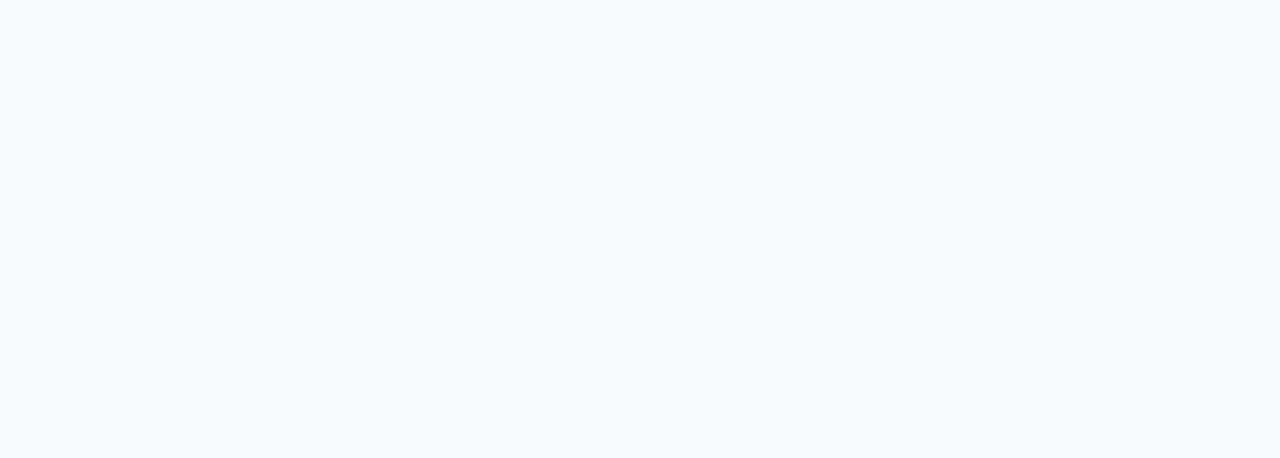
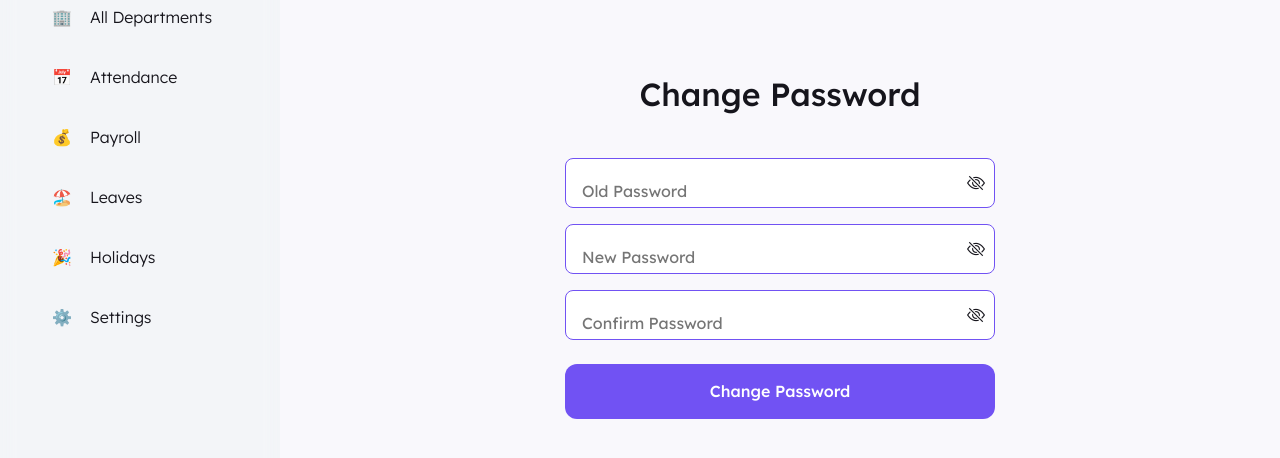
Before and after one commit to huyleo03/HRMS, a React (Create React App) app in the folder Frontend/: page /change-password in a window 1280 px wide. Before the commit this address had no page. Shown: the part 238-696 px from the top of the page. Built offline with nearby package versions, Linux system fonts and the light colour scheme; sample sign-in values are in the browser's storage.

Commit message:
changepass

```diff
--- a/Frontend/src/App.js
+++ b/Frontend/src/App.js
@@ -7,7 +7,7 @@ import Login from "./pages/authentication/Login.jsx";
 import ForgotPass from "./pages/authentication/ForgotPass.jsx";
 import OtpPage from "./pages/authentication/OtpPage.jsx";
 import ResetPass from "./pages/authentication/ResetPass.jsx";
-import Dashboard from "./pages/dashboard/Dashboard.jsx";
+import Dashboard from "./pages/Dashboard/Dashboard.jsx";
 import Employees from "./pages/employee/pages/AllEmployeePage.jsx";
 import AddNewEmployee from './pages/employee/pages/AddNewEmployee.jsx';
 import ViewEmployeeDetailsPage from "./pages/employee/pages/ViewEmployeeDetailsPage.jsx";
@@ -16,6 +16,7 @@ import Department from "./pages/department/pages/AllDepartMent.jsx";
 import DepartmentMembers from "./pages/department/pages/ViewDepartMentPage.jsx";
 import { AuthProvider } from "./contexts/AuthContext.js";
 import ProtectedRoute from "./components/Layout/ProtectedRoute";
+import ChangePass from "./pages/authentication/ChangePass.jsx";
 
 function App() {
   return (
@@ -45,6 +46,7 @@ function App() {
             <Route path="/dashboard" element={<Dashboard />} />
             <Route path="/employees" element={<Employees />} />
             <Route path="/employees/add" element={<AddNewEmployee />} />
+            <Route path="/change-password" element={<ChangePass />} />
             <Route
               path="/employees/:id"
               element={<ViewEmployeeDetailsPage />}
--- a/Frontend/src/components/common/Header/Header.jsx
+++ b/Frontend/src/components/common/Header/Header.jsx
@@ -134,6 +134,14 @@ const Header = () => {
                   </svg>
                   My Profile
                 </button>
+                {/* Nút đổi mật khẩu */}
+                <button className="dropdown-item" onClick={() => { navigate("/change-password"); setIsDropdownOpen(false); }}>
+                  <svg width="16" height="16" viewBox="0 0 24 24" fill="none">
+                    <path d="M12 15C14.2091 15 16 13.2091 16 11C16 8.79086 14.2091 7 12 7C9.79086 7 8 8.79086 8 11C8 13.2091 9.79086 15 12 15Z" stroke="#16151C" strokeWidth="1.5" />
+                    <path d="M4 21V19C4 16.2386 6.23858 14 9 14H15C17.7614 14 20 16.2386 20 19V21" stroke="#16151C" strokeWidth="1.5" />
+                  </svg>
+                  Change Password
+                </button>
                 <button className="dropdown-item" onClick={handleLogout}>
                   <svg width="16" height="16" viewBox="0 0 24 24" fill="none">
                     <path d="M8.90002 7.55999C9.21002 3.95999 11.06 2.48999 15.11 2.48999H15.24C19.71 2.48999 21.5 4.27999 21.5 8.74999V15.27C21.5 19.74 19.71 21.53 15.24 21.53H15.11C11.09 21.53 9.24002 20.08 8.91002 16.54" stroke="#16151C" strokeWidth="1.5" />
--- /dev/null
+++ b/Frontend/src/pages/authentication/ChangePass.jsx
@@ -0,0 +1,193 @@
+import { useState } from "react";
+import { useNavigate } from "react-router-dom";
+import axios from "axios";
+import { toast } from "react-toastify";
+
+export default function ChangePasswordPage() {
+  const [oldPassword, setOldPassword] = useState("");
+  const [newPassword, setNewPassword] = useState("");
+  const [confirmPassword, setConfirmPassword] = useState("");
+  const [showOld, setShowOld] = useState(false);
+  const [showNew, setShowNew] = useState(false);
+  const [showConfirm, setShowConfirm] = useState(false);
+  const [isSubmitting, setIsSubmitting] = useState(false);
+
+  const navigate = useNavigate();
+
+  const handleChangePassword = async () => {
+    if (!oldPassword || !newPassword || !confirmPassword) {
+      toast.warn("Vui lòng nhập đầy đủ thông tin");
+      return;
+    }
+
+    if (newPassword !== confirmPassword) {
+      toast.error("Mật khẩu mới và xác nhận không khớp");
+      return;
+    }
+
+    try {
+      setIsSubmitting(true);
+
+      // Lấy token từ localStorage (token đăng nhập)
+      const token = localStorage.getItem("auth_token");
+      if (!token) {
+        toast.error("Phiên đăng nhập đã hết hạn, vui lòng đăng nhập lại");
+        navigate("/login");
+        return;
+      }
+
+      const res = await axios.post(
+        `${process.env.REACT_APP_API_URL_BACKEND}/auth/change-password`,
+        { oldPassword, newPassword, confirmPassword },
+        {
+          headers: { Authorization: `Bearer ${token}` },
+        }
+      );
+
+      toast.success(res.data.message || "Đổi mật khẩu thành công!");
+
+      setTimeout(() => {
+        navigate("/profile"); // hoặc /login nếu bạn muốn bắt đăng nhập lại
+      }, 1500);
+    } catch (err) {
+      const msg =
+        err.response?.data?.message || "Không thể đổi mật khẩu, vui lòng thử lại.";
+      toast.error(msg);
+    } finally {
+      setIsSubmitting(false);
+    }
+  };
+
+  return (
+    <div
+      style={{
+        minHeight: "100vh",
+        display: "flex",
+        justifyContent: "center",
+        alignItems: "center",
+        background: "#f9f8fc",
+        padding: 20,
+      }}
+    >
+      <div style={{ maxWidth: 430, width: "100%" }}>
+        <h1 style={{ textAlign: "center", marginBottom: 40 }}>
+          Change Password
+        </h1>
+
+        {/* Old Password */}
+        <div style={{ position: "relative", marginBottom: 16 }}>
+          <input
+            type={showOld ? "text" : "password"}
+            value={oldPassword}
+            onChange={(e) => setOldPassword(e.target.value)}
+            placeholder="Old Password"
+            style={{
+              width: "100%",
+              padding: "16px 12px 0 16px",
+              border: "1px solid #7152F3",
+              borderRadius: 8,
+              height: 50,
+              fontSize: 16,
+              boxSizing: "border-box",
+            }}
+          />
+          <i
+            className={showOld ? "bi bi-eye" : "bi bi-eye-slash"}
+            onClick={() => setShowOld(!showOld)}
+            style={{
+              position: "absolute",
+              right: 10,
+              top: "50%",
+              transform: "translateY(-50%)",
+              cursor: "pointer",
+              fontSize: 18,
+            }}
+          ></i>
+        </div>
+
+        {/* New Password */}
+        <div style={{ position: "relative", marginBottom: 16 }}>
+          <input
+            type={showNew ? "text" : "password"}
+            value={newPassword}
+            onChange={(e) => setNewPassword(e.target.value)}
+            placeholder="New Password"
+            style={{
+              width: "100%",
+              padding: "16px 12px 0 16px",
+              border: "1px solid #7152F3",
+              borderRadius: 8,
+              height: 50,
+              fontSize: 16,
+              boxSizing: "border-box",
+            }}
+          />
+          <i
+            className={showNew ? "bi bi-eye" : "bi bi-eye-slash"}
+            onClick={() => setShowNew(!showNew)}
+            style={{
+              position: "absolute",
+              right: 10,
+              top: "50%",
+              transform: "translateY(-50%)",
+              cursor: "pointer",
+              fontSize: 18,
+            }}
+          ></i>
+        </div>
+
+        {/* Confirm Password */}
+        <div style={{ position: "relative", marginBottom: 24 }}>
+          <input
+            type={showConfirm ? "text" : "password"}
+            value={confirmPassword}
+            onChange={(e) => setConfirmPassword(e.target.value)}
+            placeholder="Confirm Password"
+            style={{
+              width: "100%",
+              padding: "16px 12px 0 16px",
+              border: "1px solid #7152F3",
+              borderRadius: 8,
+              height: 50,
+              fontSize: 16,
+              boxSizing: "border-box",
+            }}
+          />
+          <i
+            className={showConfirm ? "bi bi-eye" : "bi bi-eye-slash"}
+            onClick={() => setShowConfirm(!showConfirm)}
+            style={{
+              position: "absolute",
+              right: 10,
+              top: "50%",
+              transform: "translateY(-50%)",
+              cursor: "pointer",
+              fontSize: 18,
+            }}
+          ></i>
+        </div>
+
+        {/* Button */}
+        <button
+          onClick={handleChangePassword}
+          disabled={isSubmitting}
+          style={{
+            width: "100%",
+            height: 55,
+            background: "#7152F3",
+            color: "#fff",
+            border: "none",
+            borderRadius: 12,
+            fontSize: 16,
+            fontWeight: 500,
+            cursor: isSubmitting ? "not-allowed" : "pointer",
+            opacity: isSubmitting ? 0.7 : 1,
+            display: "block",
+          }}
+        >
+          {isSubmitting ? "Đang xử lý..." : "Change Password"}
+        </button>
+      </div>
+    </div>
+  );
+}
```
Also changed, not shown: 2 other files (tests, documents, lock files or other folders).
